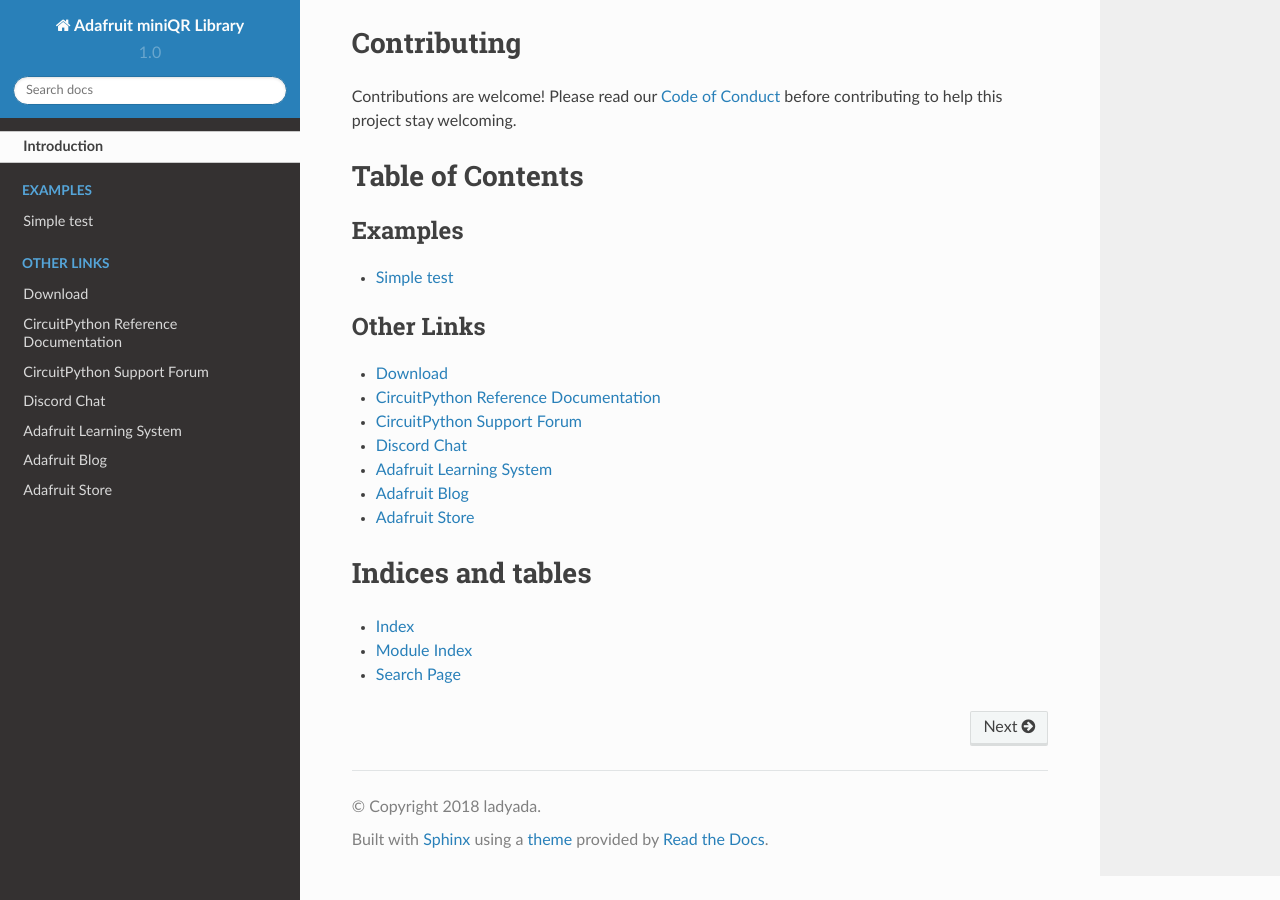
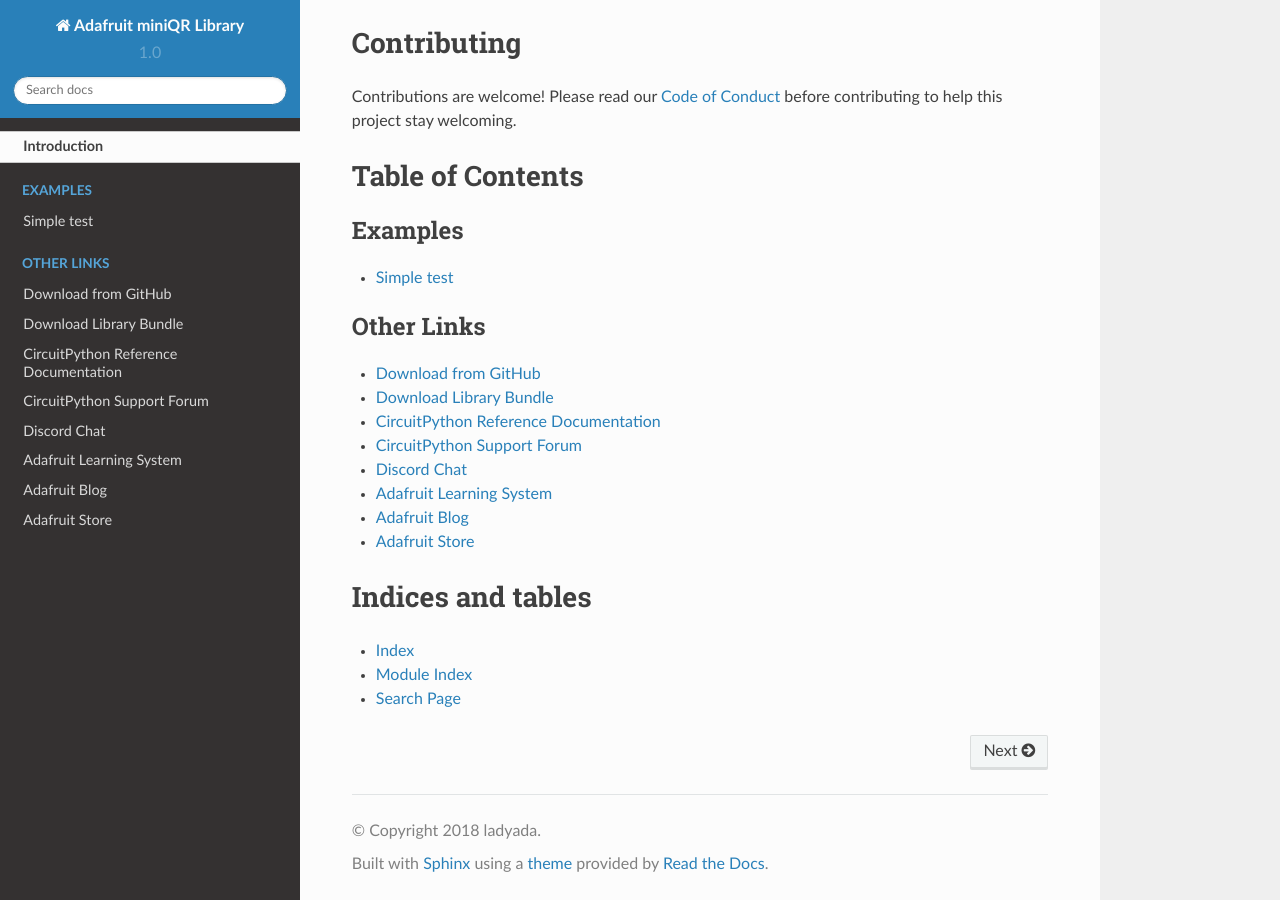
Before and after one commit to adafruit/Adafruit_CircuitPython_miniQR, a Sphinx documentation site: the page built from docs/index.rst, in a window 1280 px wide and 900 px high, scrolled down 1305 px. Built offline with Sphinx 7.4.7 and the Read the Docs theme 2.0.0, drawn with Linux system fonts in a browser that asks for light colours.

Commit message:
Added cp.org link to index.rst

```diff
--- a/docs/index.rst
+++ b/docs/index.rst
@@ -29,7 +29,8 @@
 .. toctree::
     :caption: Other Links
 
-    Download <https://github.com/adafruit/Adafruit_CircuitPython_miniQR/releases/latest>
+    Download from GitHub <https://github.com/adafruit/Adafruit_CircuitPython_miniQR/releases/latest>
+    Download Library Bundle <https://circuitpython.org/libraries>
     CircuitPython Reference Documentation <https://docs.circuitpython.org>
     CircuitPython Support Forum <https://forums.adafruit.com/viewforum.php?f=60>
     Discord Chat <https://adafru.it/discord>
```
